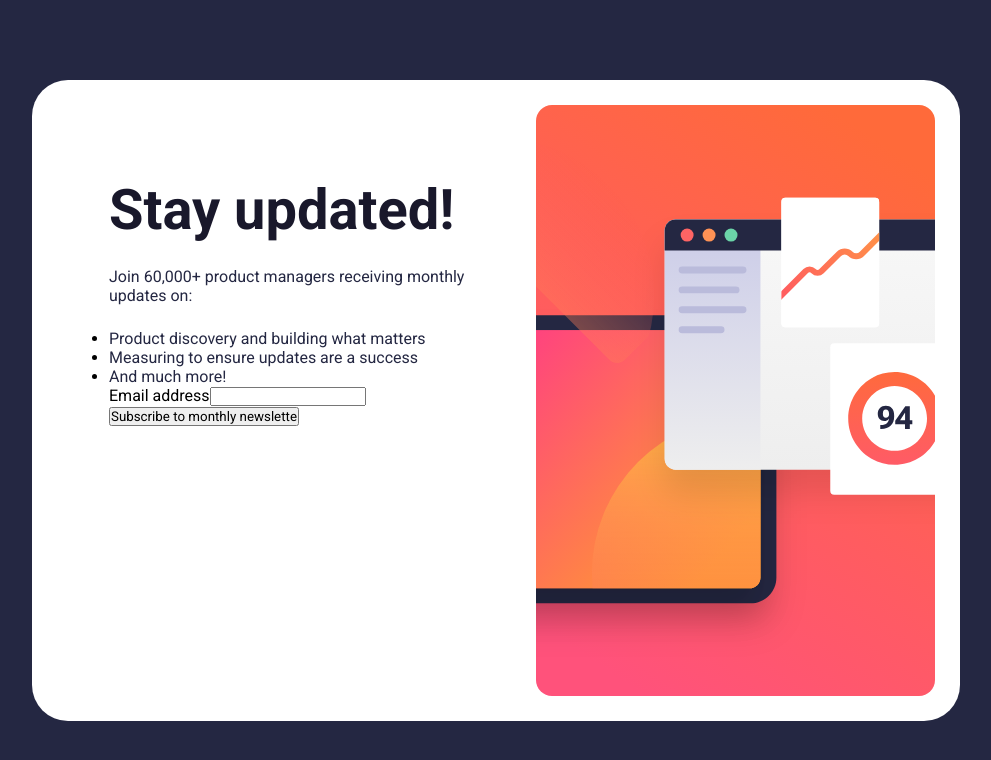
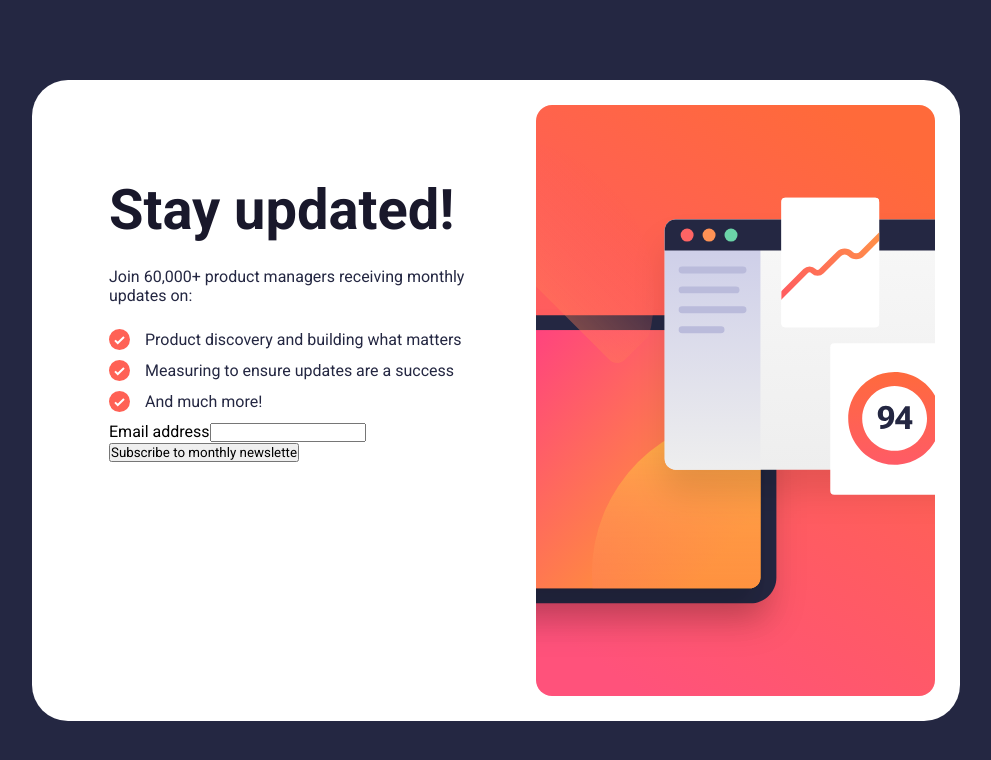
Before and after one commit to YashinN/FM-newsletter-sign-up, a React (Create React App) app: page / in a window 1280 px wide. Shown: the top 760 px of the page, without its empty margins (144-1135 px from the left). Built offline with nearby package versions, Linux system fonts and the light colour scheme.

Commit message:
Added icon to newsletter list items and spaced as design

```diff
--- a/src/components/Newsletter.js
+++ b/src/components/Newsletter.js
@@ -1,4 +1,5 @@
 import styles from "./Newsletter.module.css";
+import IconList from "./IconList";
 
 const Newsletter = () => {
   return (
@@ -10,15 +11,24 @@ const Newsletter = () => {
             <p>Join 60,000+ product managers receiving monthly updates on:</p>
           </header>
           <section>
-            <ul>
+            <ul className={`${styles.list}`}>
               <li>
-                <p> Product discovery and building what matters</p>
+                <span>
+                  <IconList />
+                </span>
+                <p>Product discovery and building what matters</p>
               </li>
               <li>
-                <p>Measuring to ensure updates are a success</p>{" "}
+                <span>
+                  <IconList />
+                </span>
+                <p>Measuring to ensure updates are a success</p>
               </li>
               <li>
-                <p> And much more!</p>
+                <span>
+                  <IconList />
+                </span>
+                <p>And much more!</p>
               </li>
             </ul>
           </section>
--- a/src/components/Newsletter.module.css
+++ b/src/components/Newsletter.module.css
@@ -52,3 +52,19 @@
   font-size: 16px;
   color: hsl(234, 29%, 20%);
 }
+
+.list {
+  list-style-type: none;
+}
+
+.list li span {
+  width: 21px;
+  height: 21px;
+}
+
+.list li {
+  display: flex;
+  align-items: center;
+  gap: 15px;
+  margin-bottom: 10px;
+}
```
